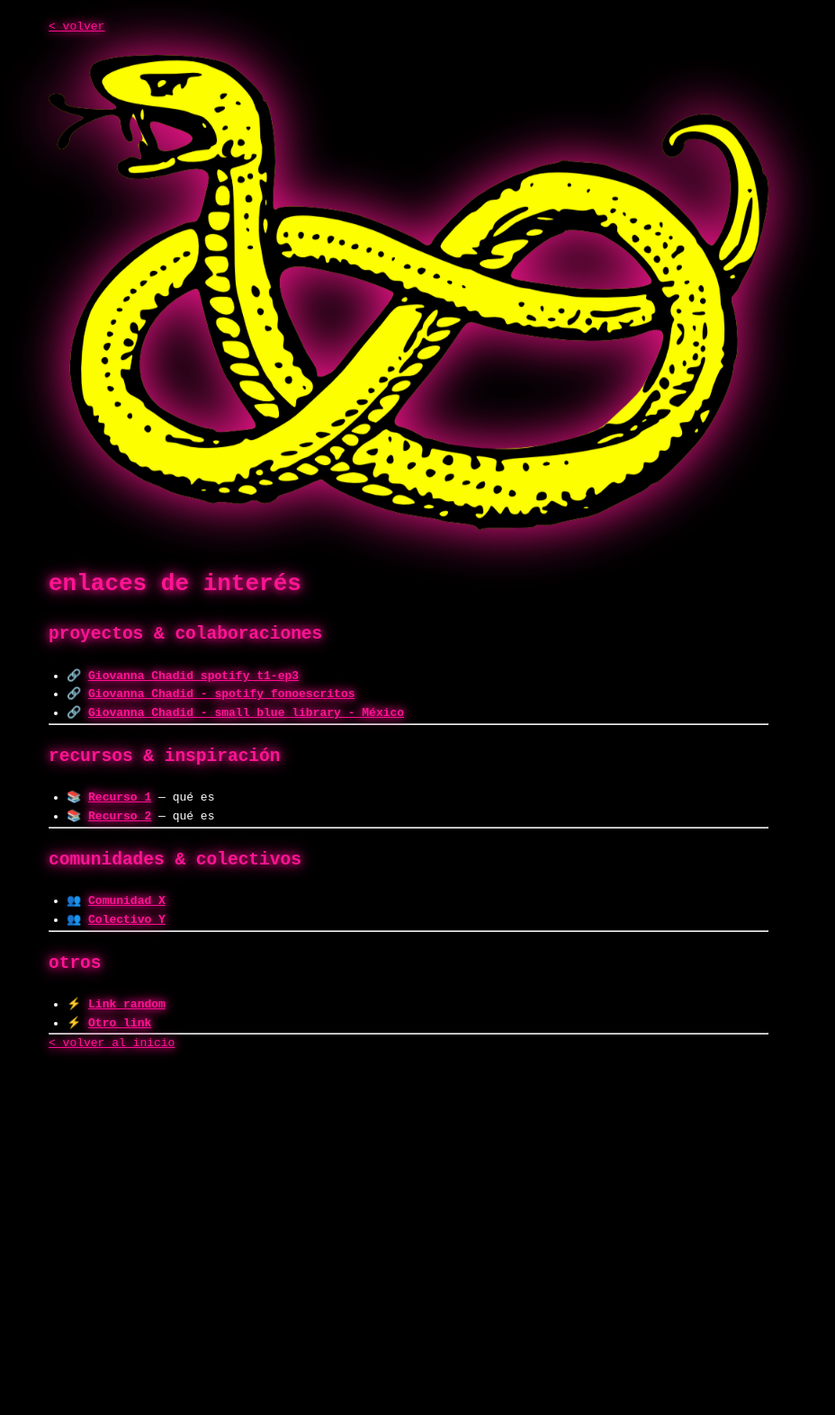
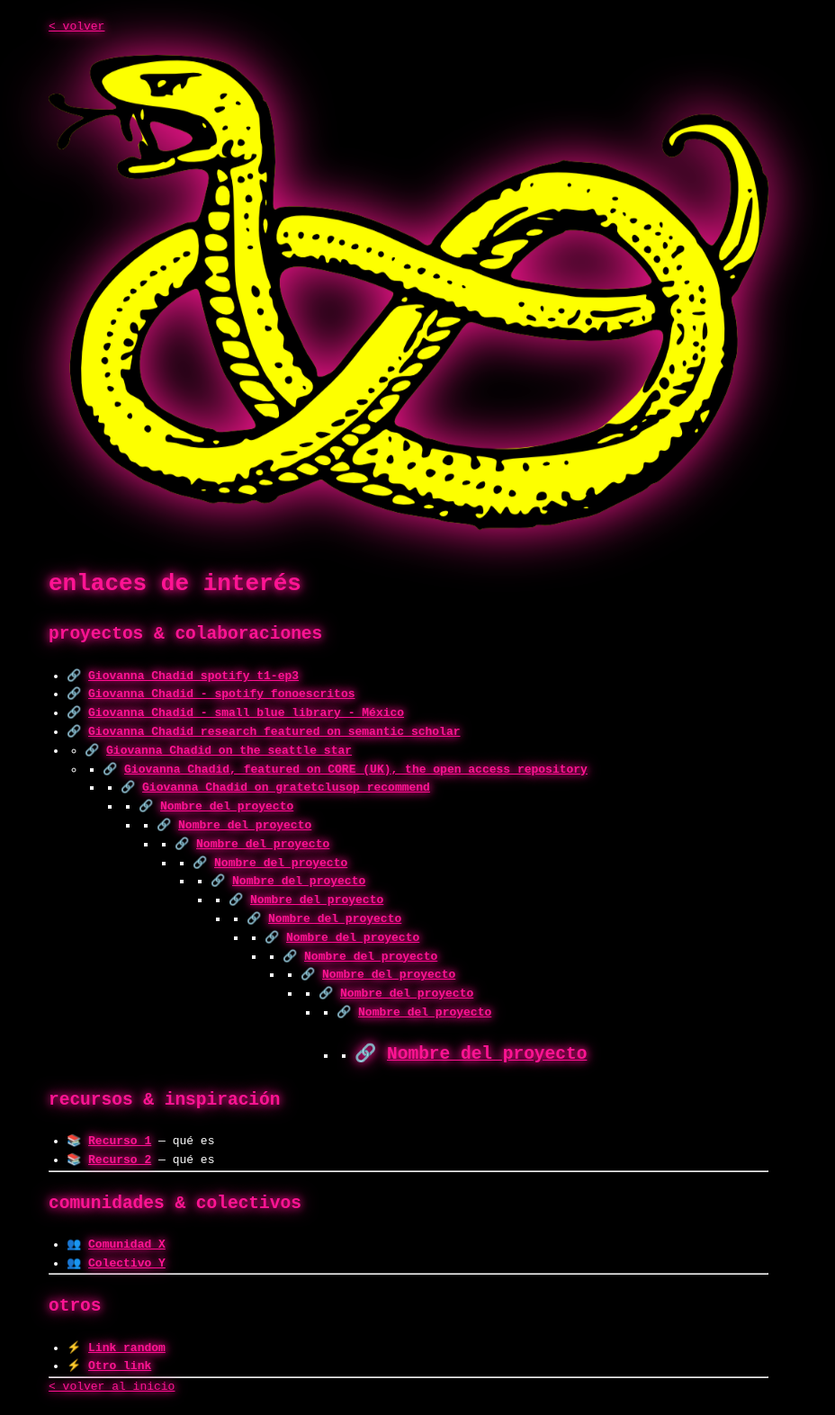
Before and after one commit to medusahra/medusahra.github.io, a Jekyll site: the page built from enlaces.md, in a window 1280 px wide. Shown: the whole page at 90% size, without its empty margins (186-1114 px from the left). Built offline with Jekyll 4.4.1, drawn with Linux system fonts in a browser that asks for light colours; before the commit the page ends 1191 px from its top, so only the background shows below that.

Commit message:
Update enlaces.md

```diff
--- a/enlaces.md
+++ b/enlaces.md
@@ -14,7 +14,23 @@ title: "enlaces de interés"
 - 🔗 **[Giovanna Chadid spotify t1-ep3](https://open.spotify.com/episode/0uytTOumP2Wn1w28y9jw3E?si=uu7dJu4pTmyrt2TLOms5yw)**
 - 🔗 **[Giovanna Chadid - spotify fonoescritos](https://open.spotify.com/episode/0uytTOumP2Wn1w28y9jw3E?si=uu7dJu4pTmyrt2TLOms5yw)**
 - 🔗 **[Giovanna Chadid - small blue library -  México](https://smallbluelibrary.wordpress.com/2021/04/11/poesia-en-voz-de-sus-autoras-giovanna-chadid/)**
-
+- 🔗 **[Giovanna Chadid research featured on semantic scholar](https://www.semanticscholar.org/author/Giovanna-Chadid/146780905)**
+- - 🔗 **[Giovanna Chadid on the seattle star](https://www.seattlestar.net/author/giovchad/)**
+  - - 🔗 **[Giovanna Chadid, featured on CORE (UK), the open access repository](https://core.ac.uk/display/229562174)**
+    - - 🔗 **[Giovanna Chadid on gratetclusop recommend](https://gratetclusop.blogspot.com/2018/08/anti-poemas-libro-epub-giovanna-chadid.html)**
+      - - 🔗 **[Nombre del proyecto](URL)**
+        - - 🔗 **[Nombre del proyecto](URL)**
+          - - 🔗 **[Nombre del proyecto](URL)**
+            - - 🔗 **[Nombre del proyecto](URL)**
+              - - 🔗 **[Nombre del proyecto](URL)**
+                - - 🔗 **[Nombre del proyecto](URL)**
+                  - - 🔗 **[Nombre del proyecto](URL)**
+                    - - 🔗 **[Nombre del proyecto](URL)**
+                      - - 🔗 **[Nombre del proyecto](URL)**
+                        - - 🔗 **[Nombre del proyecto](URL)**
+                          - - 🔗 **[Nombre del proyecto](URL)**
+                            - - 🔗 **[Nombre del proyecto](URL)**
+                              - - 🔗 **[Nombre del proyecto](URL)**
 ---
 
 ## recursos & inspiración
```
